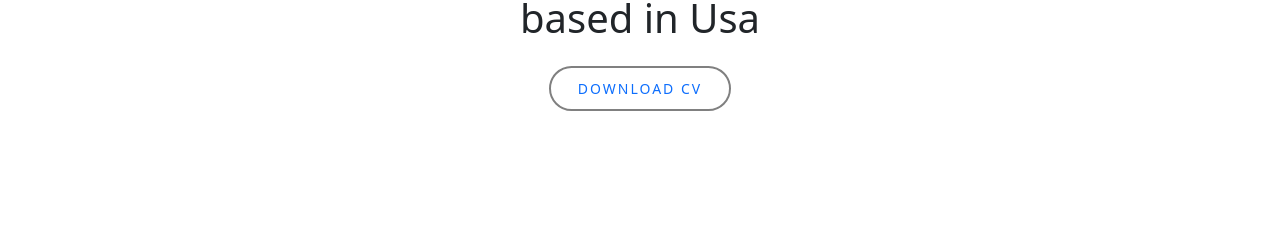
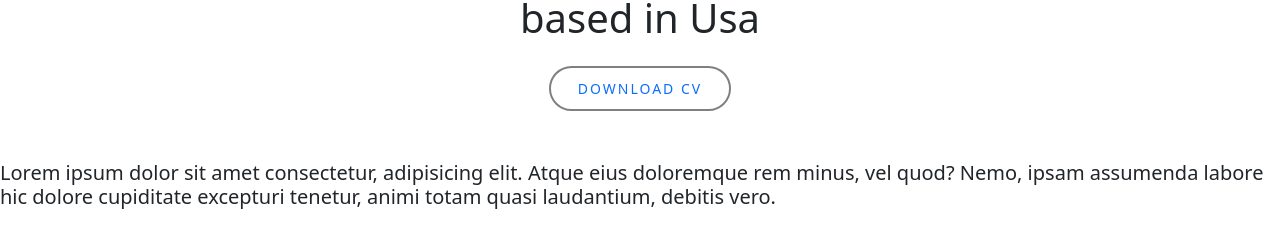
Before and after one commit to cerenur/tasarim, a plain HTML site: page index.html in a window 1280 px wide. Shown: the part 179-426 px from the top of the page. Drawn offline with nearby package versions, Linux system fonts and the light colour scheme.

Commit message:
başlık
Kurs tasarım

```diff
--- a/index.html
+++ b/index.html
@@ -55,5 +55,5 @@
     </section>
    <script src="https://cdn.jsdelivr.net/npm/bootstrap@5.3.3/dist/js/bootstrap.bundle.min.js" integrity="sha384-YvpcrYf0tY3lHB60NNkmXc5s9fDVZLESaAA55NDzOxhy9GkcIdslK1eN7N6jIeHz" crossorigin="anonymous"></script>
   </body>
-  <!--Açıklama-->
+  <h5>Lorem ipsum dolor sit amet consectetur, adipisicing elit. Atque eius doloremque rem minus, vel quod? Nemo, ipsam assumenda labore hic dolore cupiditate excepturi tenetur, animi totam quasi laudantium, debitis vero.</h5>
 </html>
```
